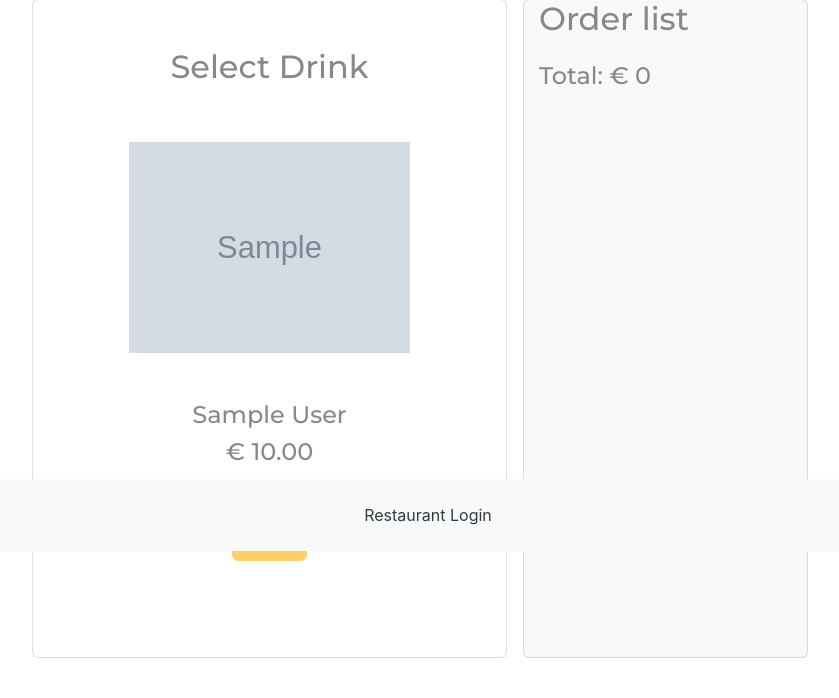
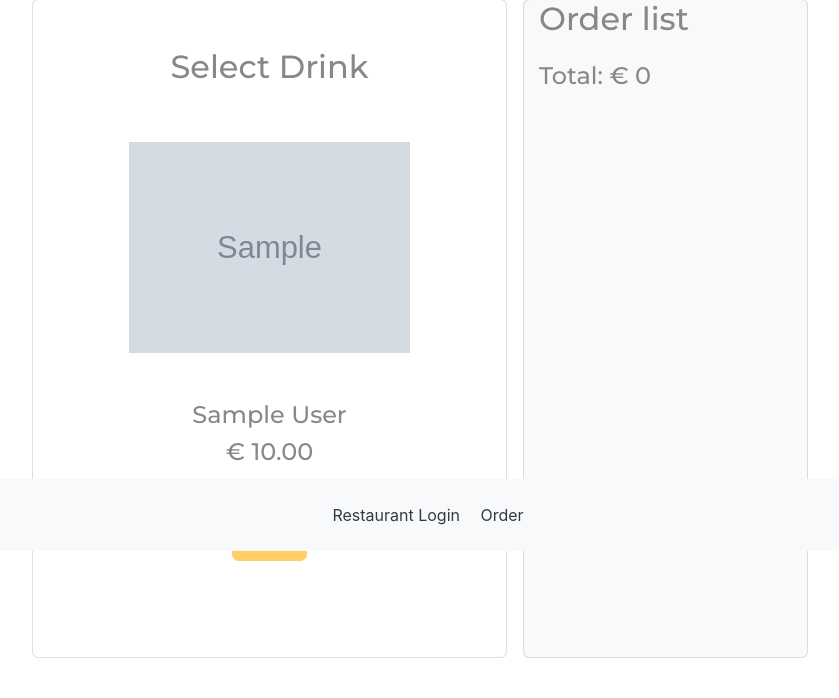
Before and after one commit to Code-Institute-Submissions/brads-burgers, a Django app: page /customer/drink in a window 1280 px wide. Shown: the part 249-947 px from the top of the page, without its empty margins (220-1059 px from the left). Run offline with Django 3.2, Linux system fonts and the light colour scheme; tables that the repository leaves empty hold one stand-in row (values such as "Sample post"); grey boxes marked "Sample" are stand-in pictures; some libraries are stand-ins or nearby versions.

Commit message:
Move footer code to base html and deleted the footer html

```diff
--- a/customer/templates/customer/base.html
+++ b/customer/templates/customer/base.html
@@ -20,7 +20,12 @@
     </div>
     {% block content %}
     {% endblock content %}
-    {% include 'customer/footer.html' %}
+    <footer class="page-footer font-small bg-light fixed-bottom">
+        <div class="text-center p-4">
+            <a href="#" class="ml-3 text-dark">Restaurant Login</a>
+            <a href="#" class="ml-3 text-dark" id="cart">Order</a>
+        </div>
+    </footer>
 
     <!-- jQuery library -->
     <script src="https://cdn.jsdelivr.net/npm/jquery@3.6.0/dist/jquery.slim.min.js"></script>
--- a/customer/templates/customer/footer.html
+++ /dev/null
@@ -1,5 +0,0 @@
-<footer class="page-footer font-small bg-light fixed-bottom">
-    <div class="text-center p-4">
-        <a href="#" class="ml-3 text-dark">Restaurant Login</a>
-    </div>
-</footer>
```
